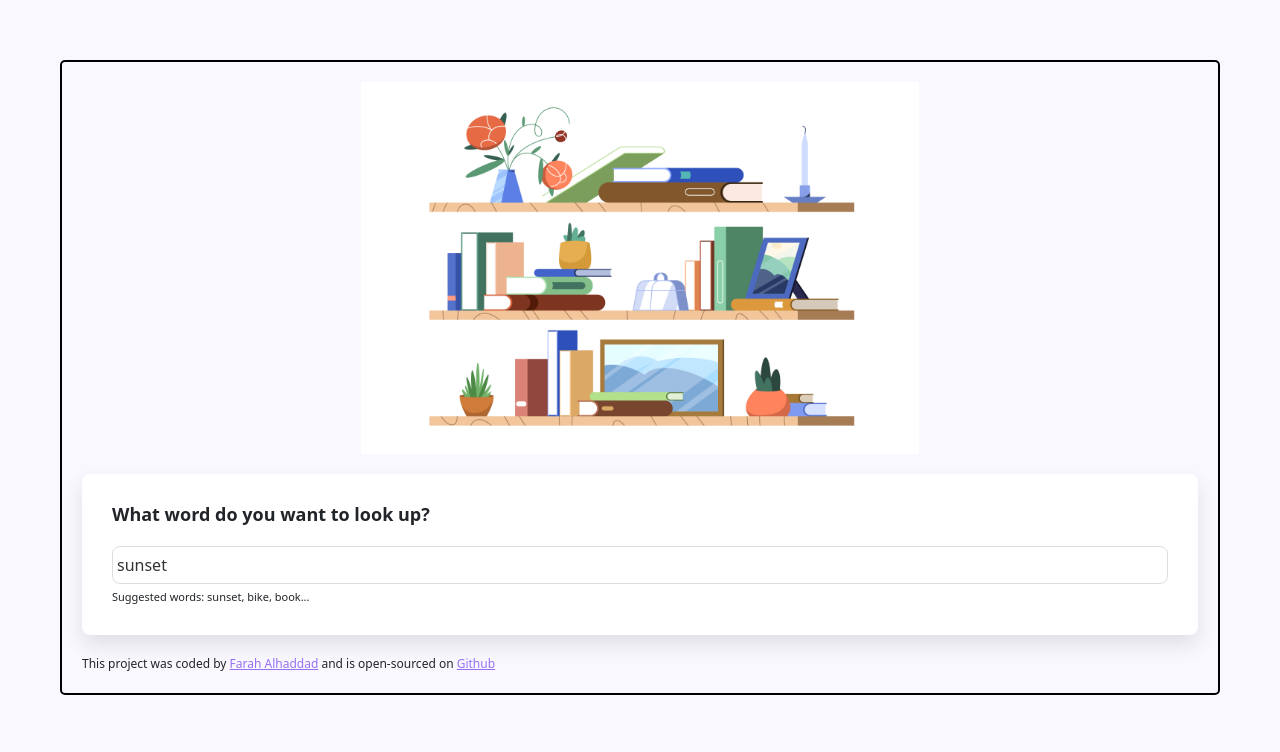
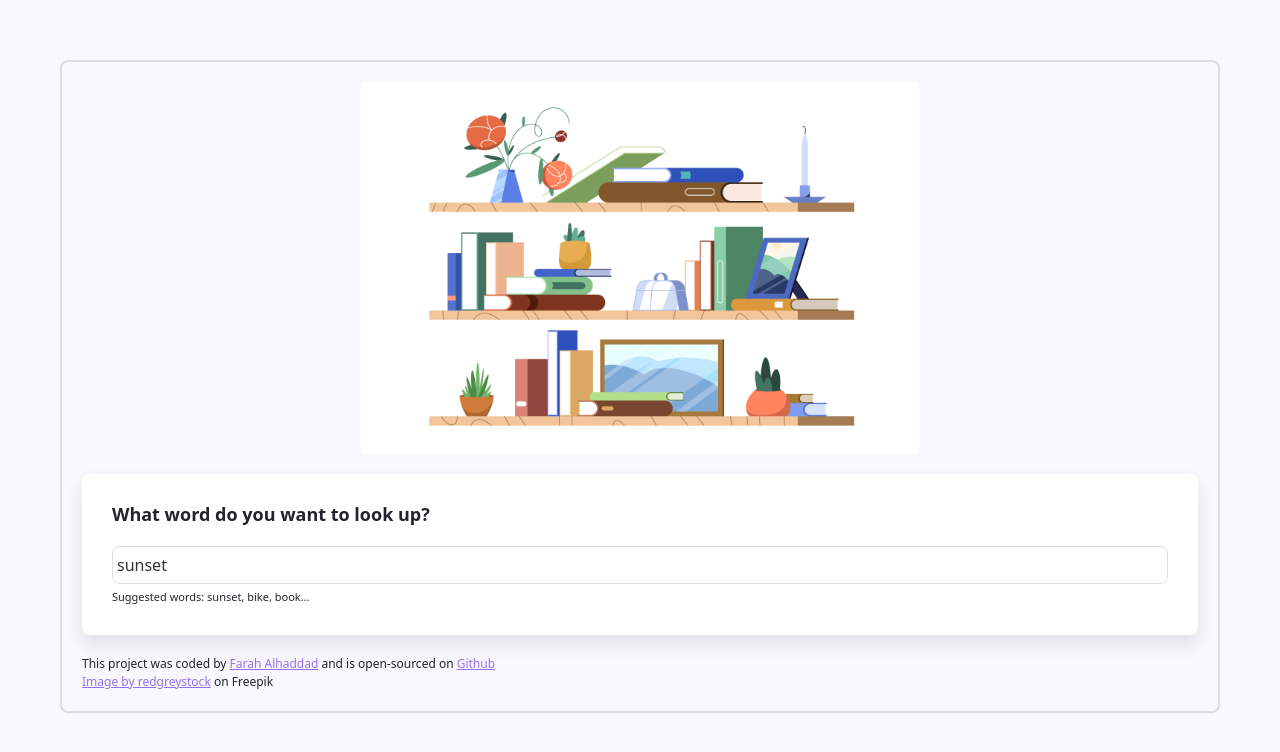
Before and after one commit to Farahalh/react-dictionary-project, a React (Create React App) app: page / in a window 1280 px wide. Shown: the top 752 px of the page. Built offline with nearby package versions, Linux system fonts and the light colour scheme; no server answers.

Commit message:
adding image credit link

```diff
--- a/src/App.css
+++ b/src/App.css
@@ -7,8 +7,8 @@ a {
 }
 
 .App {
-  border: 2px solid black;
-  border-radius: 5px;
+  border: 2px solid #ddd;
+  border-radius: 8px;
   margin: 60px 60px;
 }
 
--- a/src/App.js
+++ b/src/App.js
@@ -15,6 +15,7 @@ export default function App() {
           <Dictionary defaultKeyword="sunset" />
         </main>
         <footer className="App-footer">
+          <div>
             This project was coded by {""}
             <a href="https://farahalh.com/" target="_blank" rel="noreferrer">
               Farah Alhaddad
@@ -27,6 +28,13 @@ export default function App() {
             >
               Github
             </a>
+          </div>
+          <div>
+            <a href="https://www.freepik.com/free-vector/flat-colorful-books-plants-stand-bookshelf_37476481.htm#page=2&query=book%20shelf&position=9&from_view=keyword&track=ais">
+              Image by redgreystock
+            </a>{" "}
+            on Freepik
+          </div>
         </footer>
       </div>
     </div>
```
Lines whose indentation alone changed are shown as unchanged.
